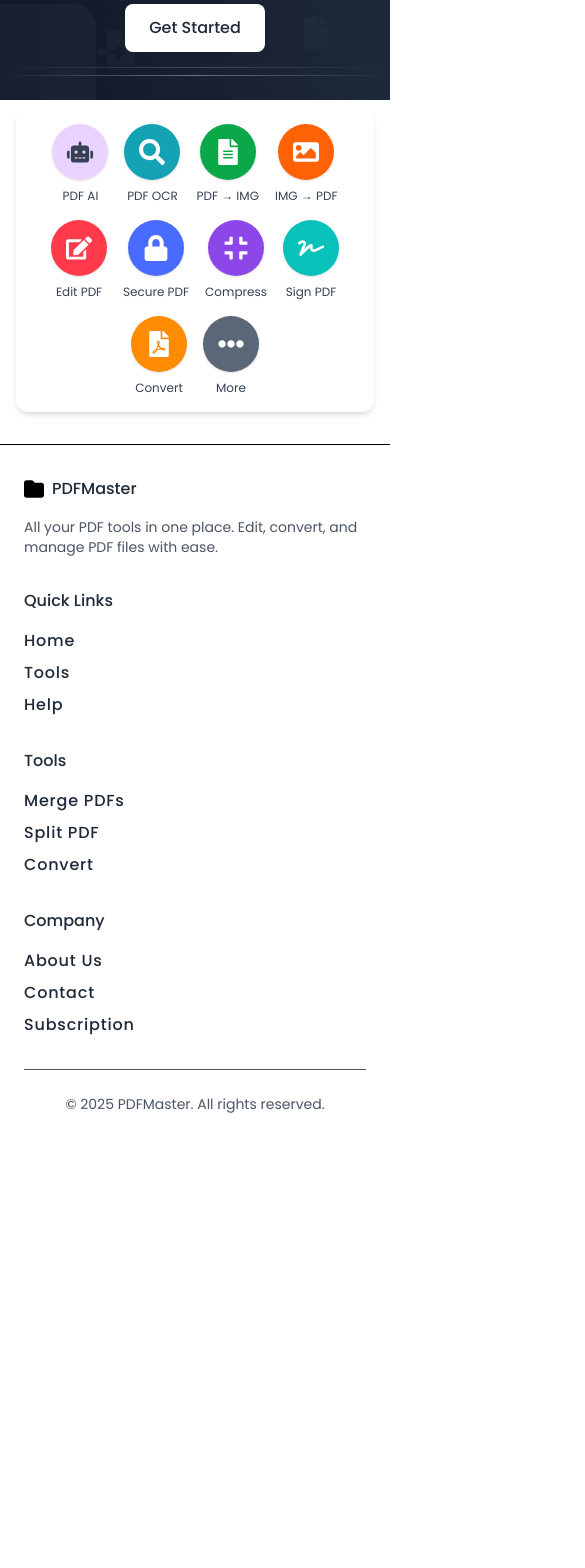
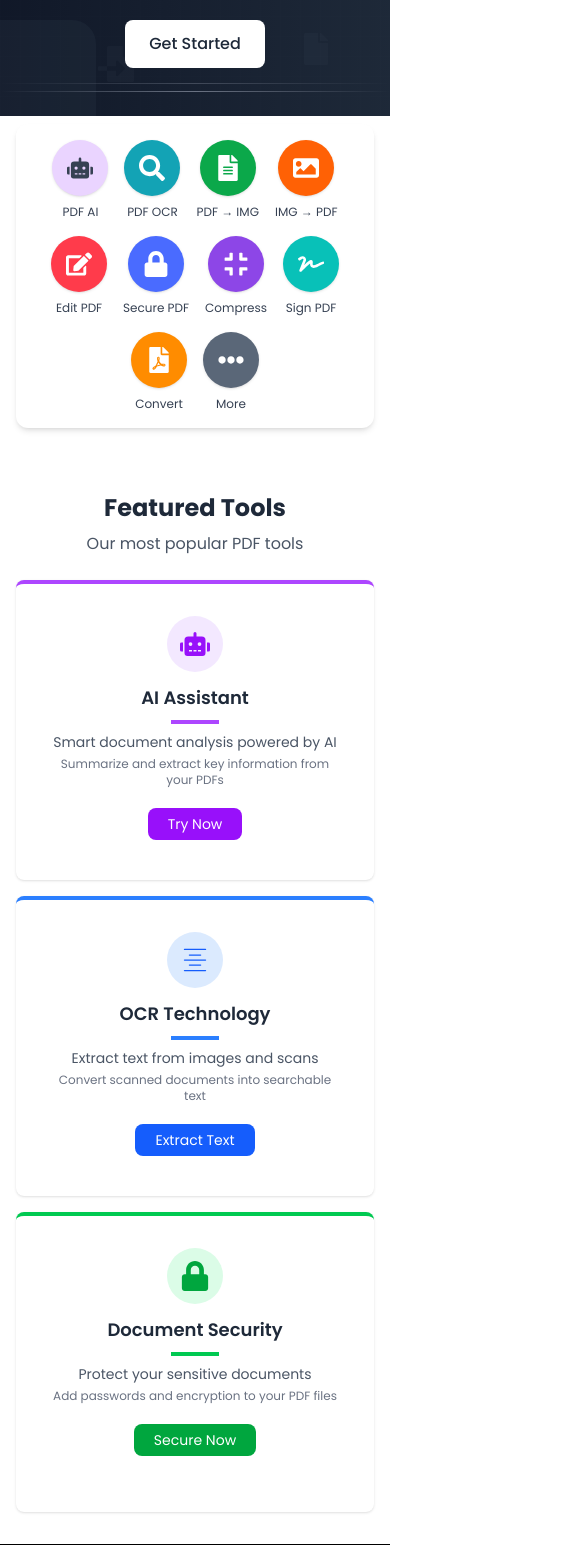
Before and after one commit to ShadowOfHumanity/PDF-WEB, a React (Vite) app in the folder FrontEnd/PDF-WEB/: page /Home in a window 390 px wide. Shown: the part 320-1888 px from the top of the page, 585 px wide, since content can reach past the window. Before the commit the page ends 1466 px from the top, so only its background shows below. Built offline with nearby package versions, Linux system fonts and the light colour scheme.

Commit message:
Added HomePage + temperory routes

```diff
--- a/FrontEnd/PDF-WEB/src/App.tsx
+++ b/FrontEnd/PDF-WEB/src/App.tsx
@@ -8,6 +8,14 @@
 const ToolsOverviewPage = () => <div className="container mx-auto p-6">Tools Overview Page</div>;
 const HelpPage = () => <div className="container mx-auto p-6">Help Page</div>;
 const SubscriptionPage = () => <div className="container mx-auto p-6">Subscription Page</div>;
+const AiPdfPage = () => <div className="container mx-auto p-6">AI PDF Page</div>;
+const OcrPdfPage = () => <div className="container mx-auto p-6">OCR PDF Page</div>;
+const SecurePdfPage = () => <div className="container mx-auto p-6">Secure PDF Page</div>;
+const ImgPdfPage = () => <div className="container mx-auto p-6">Image to PDF Page</div>;
+const EditPdfPage = () => <div className="container mx-auto p-6">Edit PDF Page</div>;
+const CompressPdfPage = () => <div className="container mx-auto p-6">Compress PDF Page</div>;
+const SignPdfPage = () => <div className="container mx-auto p-6">Sign PDF Page</div>;
+const ConvertPdfPage = () => <div className="container mx-auto p-6">Convert PDF Page</div>;
 
 const App = () => {
   return (
@@ -20,6 +28,15 @@
             <Route path="/landingPage" element={<LandingPage />} />
             <Route path="/Home" element={<HomePage />} />
             <Route path="/Tools-Overview" element={<ToolsOverviewPage />} />
+            <Route path="/ai-pdf" element={<AiPdfPage />} />
+            <Route path="/ocr-pdf" element={<OcrPdfPage />} />
+            <Route path="/secure-pdf" element={<SecurePdfPage/>} />
+            <Route path="/img-pdf" element={<ImgPdfPage />} />
+            <Route path="/pdf-image" element={<ImgPdfPage />} />
+            <Route path="/edit-pdf" element={<EditPdfPage />} />
+            <Route path="/compress-pdf" element={<CompressPdfPage />} />
+            <Route path="/sign-pdf" element={<SignPdfPage />} />
+            <Route path="/convert-pdf" element={<ConvertPdfPage />} />
             <Route path="/Help" element={<HelpPage />} />
             <Route path="/Subscription" element={<SubscriptionPage />} />
           </Routes>
--- a/FrontEnd/PDF-WEB/src/components/header.tsx
+++ b/FrontEnd/PDF-WEB/src/components/header.tsx
@@ -17,7 +17,7 @@
         <MinimalisticLinks to="/Help" text="Help" />
         <MinimalisticLinks to="/Subscription" text="Subscription" />
         </div>
-        <BlackButton text="Upload" onClick={() => {}} />
+        <BlackButton text="Sign in" onClick={() => {}} />
       </div>
     </header>
   )
--- a/FrontEnd/PDF-WEB/src/pages/homePage.tsx
+++ b/FrontEnd/PDF-WEB/src/pages/homePage.tsx
@@ -12,6 +12,9 @@
   FaFile,
   FaFileImport,
 } from "react-icons/fa";
+import SmallCard from "../components/smallCard";
+import { CiTextAlignCenter } from "react-icons/ci";
+import { Link } from "react-router-dom";
 
 const Banner = () => {
   return (
@@ -68,7 +71,6 @@
 const HomePage = () => {
   return (
     <div className="w-full">
-
       <Banner />
 
       {/* Tool Buttons */}
@@ -76,9 +78,10 @@
         <div className="bg-white shadow-md rounded-xl p-4 sm:p-6 md:p-8">
           <div className="flex flex-wrap justify-center gap-4 sm:gap-6 md:gap-8">
             {/* PDF AI Button */}
-            <div className="flex flex-col items-center">
+            <Link to="/ai-pdf" className="no-underline text-inherit ">
+              <div className="flex flex-col items-center ">
                 <button
-                className="w-14 h-14 sm:w-16 sm:h-16 rounded-full flex items-center justify-center shadow-sm transition-all duration-300 hover:shadow-md hover:scale-105 group"
+                  className="cursor-pointer w-14 h-14 sm:w-16 sm:h-16 rounded-full flex items-center justify-center shadow-sm transition-all duration-300 hover:shadow-md hover:scale-105 group"
                   style={{ backgroundColor: "#EAD4FF", borderColor: "#EAD4FF" }}
                 >
                   <span className="text-gray-700 transition-all duration-200 group-hover:text-purple-700">
@@ -92,11 +95,13 @@
                   PDF AI
                 </span>
               </div>
+            </Link>
 
             {/* PDF OCR Button */}
+            <Link to="/ocr-pdf" className="no-underline text-inherit ">
                 <div className="flex flex-col items-center">
                 <button
-                className="w-14 h-14 sm:w-16 sm:h-16 rounded-full flex items-center justify-center shadow-sm transition-all duration-300 hover:shadow-md hover:scale-105 group"
+                    className="cursor-pointer w-14 h-14 sm:w-16 sm:h-16 rounded-full flex items-center justify-center shadow-sm transition-all duration-300 hover:shadow-md hover:scale-105 group"
                     style={{ backgroundColor: "#13a3b5", borderColor: "#13a3b5" }}
                 >
                     <span className="text-white transition-all duration-300 group-hover:text-blue-100">
@@ -110,11 +115,13 @@
                     PDF OCR
                 </span>
                 </div>
+            </Link>
 
             {/* PDF → IMG Button */}
+            <Link to="/img-pdf" className="no-underline text-inherit ">
                 <div className="flex flex-col items-center">
                 <button
-                className="w-14 h-14 sm:w-16 sm:h-16 rounded-full flex items-center justify-center shadow-sm transition-all duration-300 hover:shadow-lg hover:scale-105 group relative overflow-hidden"
+                    className="cursor-pointer w-14 h-14 sm:w-16 sm:h-16 rounded-full flex items-center justify-center shadow-sm transition-all duration-300 hover:shadow-lg hover:scale-105 group relative overflow-hidden"
                     style={{ backgroundColor: "#0ba84a", borderColor: "#0ba84a" }}
                 >
                     <span className="absolute inset-0 bg-green-400 opacity-0 group-hover:opacity-20 transition-opacity duration-500 rounded-full"></span>
@@ -130,11 +137,13 @@
                     PDF → IMG
                 </span>
                 </div>
+            </Link>
 
             {/* IMG → PDF Button */}
+            <Link to="/img-pdf" className="no-underline text-inherit ">
                 <div className="flex flex-col items-center">
                 <button
-                className="w-14 h-14 sm:w-16 sm:h-16 rounded-full flex items-center justify-center shadow-sm transition-all duration-300 hover:shadow-md hover:scale-105 group"
+                    className="cursor-pointer w-14 h-14 sm:w-16 sm:h-16 rounded-full flex items-center justify-center shadow-sm transition-all duration-300 hover:shadow-md hover:scale-105 group"
                     style={{ backgroundColor: "#ff6105", borderColor: "#ff6105" }}
                 >
                     <span className="text-white transition-all duration-300 group-hover:text-yellow-100">
@@ -148,11 +157,13 @@
                     IMG → PDF
                 </span>
                 </div>
+            </Link>
 
             {/* Edit PDF Button */}
+            <Link to="/edit-pdf" className="no-underline text-inherit ">
                 <div className="flex flex-col items-center">
                 <button
-                className="w-14 h-14 sm:w-16 sm:h-16 rounded-full flex items-center justify-center shadow-sm transition-all duration-300 hover:shadow-lg hover:scale-105 group relative overflow-hidden"
+                    className="cursor-pointer w-14 h-14 sm:w-16 sm:h-16 rounded-full flex items-center justify-center shadow-sm transition-all duration-300 hover:shadow-lg hover:scale-105 group relative overflow-hidden"
                     style={{ backgroundColor: "#ff3b4b", borderColor: "#ff3b4b" }}
                 >
                     <span className="absolute inset-0 bg-red-400 opacity-0 group-hover:opacity-20 transition-opacity duration-500 rounded-full"></span>
@@ -169,11 +180,13 @@
                     Edit PDF
                 </span>
                 </div>
+            </Link>
 
             {/* Secure PDF Button */}
+            <Link to="/secure-pdf" className="no-underline text-inherit ">
                 <div className="flex flex-col items-center">
                 <button
-                className="w-14 h-14 sm:w-16 sm:h-16 rounded-full flex items-center justify-center shadow-sm transition-all duration-300 hover:shadow-lg hover:scale-105 group relative overflow-hidden"
+                    className="cursor-pointer w-14 h-14 sm:w-16 sm:h-16 rounded-full flex items-center justify-center shadow-sm transition-all duration-300 hover:shadow-lg hover:scale-105 group relative overflow-hidden"
                     style={{ backgroundColor: "#4a6bff", borderColor: "#4a6bff" }}
                 >
                     <span className="absolute inset-0 bg-blue-400 opacity-0 group-hover:opacity-20 transition-opacity duration-500 rounded-full"></span>
@@ -189,11 +202,13 @@
                     Secure PDF
                 </span>
                 </div>
+            </Link>
 
             {/* Compress Button */}
+            <Link to="/compress-pdf" className="no-underline text-inherit ">
                 <div className="flex flex-col items-center">
                 <button
-                className="w-14 h-14 sm:w-16 sm:h-16 rounded-full flex items-center justify-center shadow-sm transition-all duration-300 hover:shadow-lg hover:scale-105 group relative overflow-hidden"
+                    className="cursor-pointer w-14 h-14 sm:w-16 sm:h-16 rounded-full flex items-center justify-center shadow-sm transition-all duration-300 hover:shadow-lg hover:scale-105 group relative overflow-hidden"
                     style={{ backgroundColor: "#8d46e7", borderColor: "#8d46e7" }}
                 >
                     <span className="absolute inset-0 bg-purple-400 opacity-0 group-hover:opacity-20 transition-opacity duration-500 rounded-full"></span>
@@ -209,11 +224,13 @@
                     Compress
                 </span>
                 </div>
+            </Link>
 
             {/* Sign PDF Button */}
+            <Link to="/sign-pdf" className="no-underline text-inherit ">
                 <div className="flex flex-col items-center">
                 <button
-                className="w-14 h-14 sm:w-16 sm:h-16 rounded-full flex items-center justify-center shadow-sm transition-all duration-300 hover:shadow-lg hover:scale-105 group relative overflow-hidden"
+                    className="cursor-pointer w-14 h-14 sm:w-16 sm:h-16 rounded-full flex items-center justify-center shadow-sm transition-all duration-300 hover:shadow-lg hover:scale-105 group relative overflow-hidden"
                     style={{ backgroundColor: "#08c1b8", borderColor: "#08c1b8" }}
                 >
                     <span className="absolute inset-0 bg-teal-400 opacity-0 group-hover:opacity-20 transition-opacity duration-500 rounded-full"></span>
@@ -229,11 +246,13 @@
                     Sign PDF
                 </span>
                 </div>
+            </Link>
 
             {/* Convert Button */}
+            <Link to="/convert-pdf" className="no-underline text-inherit ">
                 <div className="flex flex-col items-center">
                 <button
-                className="w-14 h-14 sm:w-16 sm:h-16 rounded-full flex items-center justify-center shadow-sm transition-all duration-300 hover:shadow-lg hover:scale-105 group relative overflow-hidden"
+                    className="cursor-pointer w-14 h-14 sm:w-16 sm:h-16 rounded-full flex items-center justify-center shadow-sm transition-all duration-300 hover:shadow-lg hover:scale-105 group relative overflow-hidden"
                     style={{ backgroundColor: "#ff8c00", borderColor: "#ff8c00" }}
                 >
                     <span className="absolute inset-0 bg-orange-400 opacity-0 group-hover:opacity-20 transition-opacity duration-500 rounded-full"></span>
@@ -249,8 +268,9 @@
                     Convert
                 </span>
                 </div>
+            </Link>
 
-            {/* More Button */}
+            {/* More Button - NOTE: CHECK HOW CANVA DOES IT */}
             <div className="flex flex-col items-center">
               <button
                 className="w-14 h-14 sm:w-16 sm:h-16 rounded-full flex items-center justify-center shadow-sm transition-all duration-300 hover:shadow-lg hover:scale-105 group relative overflow-hidden"
@@ -274,12 +294,124 @@
       </div>
 
       {/* Rest of HomePage content */}
+
+      {/* Featured Cards Section */}
+      <div className="container mx-auto px-4 py-8">
+        <div className="text-center mb-6">
+          <h2 className="text-2xl sm:text-3xl font-bold text-gray-800">
+            Featured Tools
+          </h2>
+          <p className="text-gray-600 mt-2">Our most popular PDF tools</p>
+        </div>
+
+        <div className="flex flex-wrap justify-center gap-4 sm:gap-6 md:gap-8 max-w-6xl mx-auto">
+          {/* AI Assistant Card */}
+          {/* LINK INSTRUCTION: Replace "/ai-assistant" with route path */}
+          <Link
+            to="/ai-pdf"
+            className="no-underline text-inherit w-full sm:w-[45%] md:w-72 lg:w-80"
+          >
+            <SmallCard className="bg-white border-t-4 border-purple-500 shadow-md hover:shadow-lg h-[300px] sm:h-[320px] md:h-[340px]">
+              <div className="flex flex-col items-center h-full p-4">
+                <div className="bg-purple-100 w-14 h-14 rounded-full flex items-center justify-center">
+                  <FaRobot className="text-3xl text-purple-600" />
+                </div>
+                <h3 className="text-lg sm:text-xl font-semibold text-gray-800 mt-3">
+                  AI Assistant
+                </h3>
+                <div className="h-1 w-12 bg-purple-500 my-2"></div>
+                <p className="text-gray-600 text-center text-sm sm:text-base">
+                  Smart document analysis powered by AI
+                </p>
+                <p className="text-gray-500 text-xs sm:text-sm text-center mt-1">
+                  Summarize and extract key information from your PDFs
+                </p>
+                <div className="mt-auto">
+                  <Link
+                    to="/ai-pdf"
+                    onClick={(e) => e.stopPropagation()}
+                    className="bg-purple-600 hover:bg-purple-700 text-white py-1.5 px-5 rounded-lg no-underline inline-block text-sm mt-5"
+                  >
+                    Try Now
+                  </Link>
+                </div>
+              </div>
+            </SmallCard>
+          </Link>
+
+          {/* Text Recognition Card */}
+          <Link
+            to="/ocr-pdf"
+            className="no-underline text-inherit w-full sm:w-[45%] md:w-72 lg:w-80"
+          >
+            <SmallCard className="bg-white border-t-4 border-blue-500 shadow-md hover:shadow-lg h-[300px] sm:h-[320px] md:h-[340px]">
+              <div className="flex flex-col items-center h-full p-4">
+                <div className="bg-blue-100 w-14 h-14 rounded-full flex items-center justify-center">
+                  <CiTextAlignCenter className="text-3xl text-blue-600" />
+                </div>
+                <h3 className="text-lg sm:text-xl font-semibold text-gray-800 mt-3">
+                  OCR Technology
+                </h3>
+                <div className="h-1 w-12 bg-blue-500 my-2"></div>
+                <p className="text-gray-600 text-center text-sm sm:text-base">
+                  Extract text from images and scans
+                </p>
+                <p className="text-gray-500 text-xs sm:text-sm text-center mt-1">
+                  Convert scanned documents into searchable text
+                </p>
+                <div className="mt-auto">
+                  <Link
+                    to="/ocr-pdf"
+                    onClick={(e) => e.stopPropagation()}
+                    className="bg-blue-600 hover:bg-blue-700 text-white py-1.5 px-5 rounded-lg no-underline inline-block text-sm mt-5"
+                  >
+                    Extract Text
+                  </Link>
+                </div>
+              </div>
+            </SmallCard>
+          </Link>
+
+          {/* Security Card */}
+          <Link
+            to="/secure-pdf"
+            className="no-underline text-inherit w-full sm:w-[45%] md:w-72 lg:w-80"
+          >
+            <SmallCard className="bg-white border-t-4 border-green-500 shadow-md hover:shadow-lg h-[300px] sm:h-[320px] md:h-[340px]">
+              <div className="flex flex-col items-center h-full p-4">
+                <div className="bg-green-100 w-14 h-14 rounded-full flex items-center justify-center">
+                  <FaLock className="text-3xl text-green-600" />
+                </div>
+                <h3 className="text-lg sm:text-xl font-semibold text-gray-800 mt-3">
+                  Document Security
+                </h3>
+                <div className="h-1 w-12 bg-green-500 my-2"></div>
+                <p className="text-gray-600 text-center text-sm sm:text-base">
+                  Protect your sensitive documents
+                </p>
+                <p className="text-gray-500 text-xs sm:text-sm text-center mt-1">
+                  Add passwords and encryption to your PDF files
+                </p>
+                <div className="mt-auto">
+                  <Link
+                    to="/secure-pdf"
+                    onClick={(e) => e.stopPropagation()}
+                    className="bg-green-600 hover:bg-green-700 text-white py-1.5 px-5 rounded-lg no-underline inline-block text-sm mt-5"
+                  >
+                    Secure Now
+                  </Link>
+                </div>
+              </div>
+            </SmallCard>
+          </Link>
+        </div>
+      </div>
     </div>
   );
 };
 
-// Add the CSS for grid pattern
-const styleTag = document.createElement('style');
+// CSS for grid pattern in banner
+const styleTag = document.createElement("style");
 styleTag.innerHTML = `
   .bg-grid-pattern {
     background-image: linear-gradient(to right, rgba(255,255,255,0.1) 1px, transparent 1px),
```
Also changed, not shown: 1 other file (tests, documents, lock files or other folders). Lines whose indentation alone changed are shown as unchanged.
